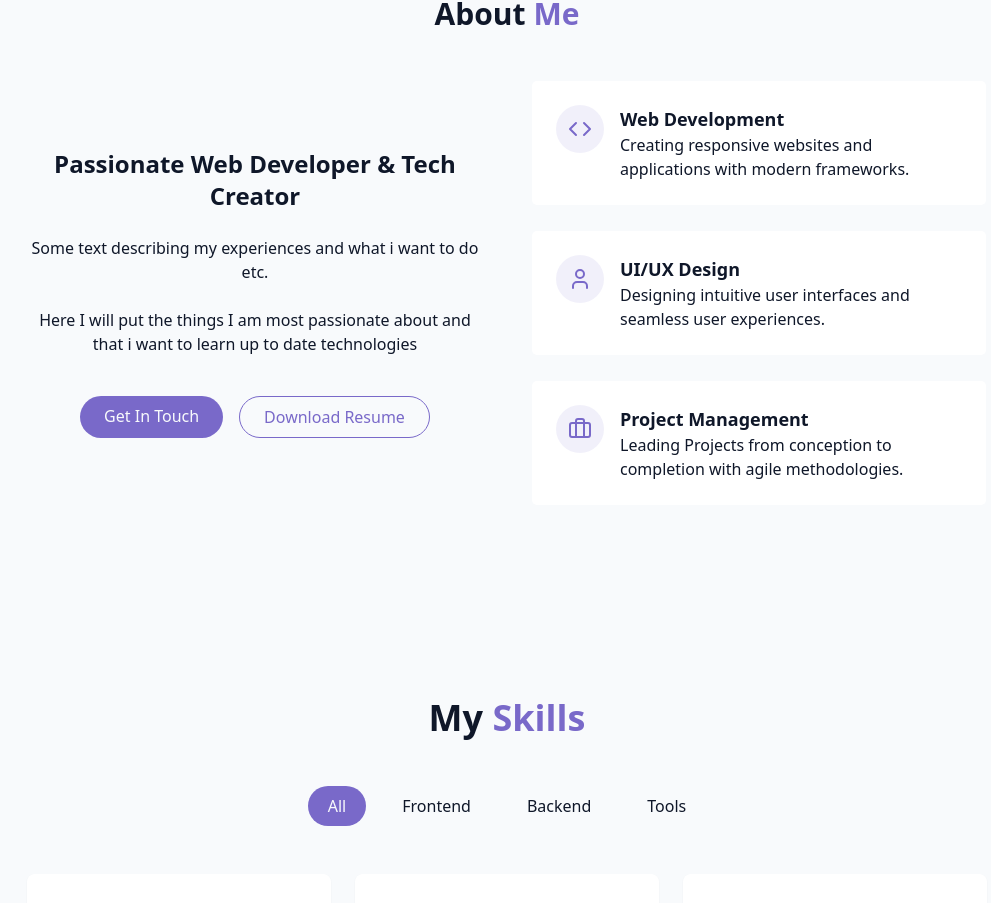
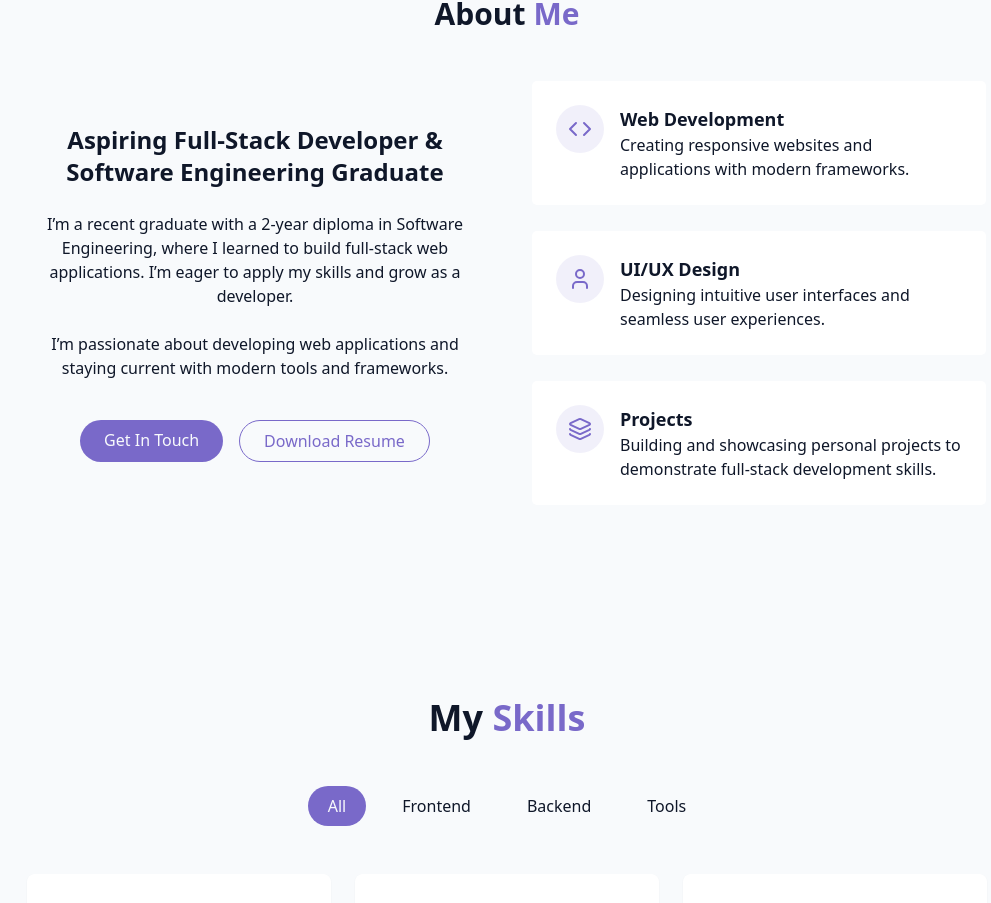
Before and after one commit to lijae101/React-Portfolio, a React (Vite) app: page / in a window 1280 px wide. Shown: the part 900-1803 px from the top of the page, without its empty margins (133-1124 px from the left). Built offline with nearby package versions, Linux system fonts and the light colour scheme.

Commit message:
Changed About

```diff
--- a/src/components/AboutSection.jsx
+++ b/src/components/AboutSection.jsx
@@ -1,4 +1,4 @@
-import { Briefcase, Code, User } from "lucide-react"
+import { Briefcase, Code, Layers, User } from "lucide-react"
 
 export const AboutSection = () => {
     return <section id="about" className="py-24 px-4 relative">
@@ -10,18 +10,18 @@ export const AboutSection = () => {
             <div className="grid grid-cols-1 md:grid-cols-2 gap-12 items-center">
                 <div className="space-y-6">
                     <h3 className="text-2xl font-semibold">
-                        Passionate Web Developer & Tech Creator
+                        Aspiring Full-Stack Developer & Software Engineering Graduate
 
                     </h3>
 
                     <p className="text-muted-foreground">
-                        Some text describing my experiences and what i want
-                        to do etc.
+                        I’m a recent graduate with a 2-year diploma in Software Engineering, where I learned to build full-stack web applications.
+                        I’m eager to apply my skills and grow as a developer.
                     </p>
                     <p className="text-muted-foreground">
 
-                        Here I will put the things I am most passionate about
-                        and that i want to learn up to date technologies
+                        I’m passionate about developing web applications
+                        and staying current with modern tools and frameworks.
                     </p>
 
                     <div className="flex flex-col sm:flex-row gap-4 pt-4 justify-center">
@@ -66,12 +66,12 @@ export const AboutSection = () => {
                     <div className="gradient-border p-6 card-hover">
                         <div className="flex items-start gap-4">
                             <div className="p-3 rounded-full bg-primary/10 ">
-                                <Briefcase className="h-6 w-6 text-primary" />
+                                <Layers className="h-6 w-6 text-primary" />
                             </div>
                             <div className="text-left">
-                                <h4 className="font-semibold text-lg">Project Management</h4>
+                                <h4 className="font-semibold text-lg">Projects</h4>
                                 <p className="text-muted-foreground">
-                                    Leading Projects from conception to completion with agile methodologies.
+                                    Building and showcasing personal projects to demonstrate full-stack development skills.
                                 </p>
                             </div>
                         </div>
```
